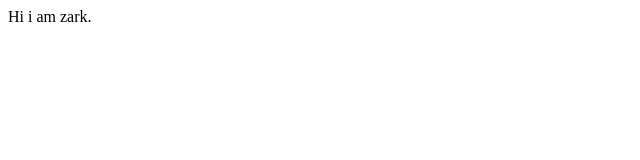
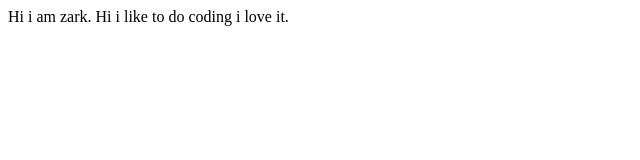
Before and after one commit to ufarooq8627/Zark-site, a plain HTML site: page index.html in a window 1280 px wide. Shown: the whole page, without its empty margins (0-640 px from the left). Drawn offline with Linux system fonts and the light colour scheme.

Commit message:
updated interest

```diff
--- a/index.html
+++ b/index.html
@@ -9,5 +9,6 @@
 </head>
 <body>
     Hi i am zark.
+    Hi i like to do coding i love it.
 </body>
 </html>
```
